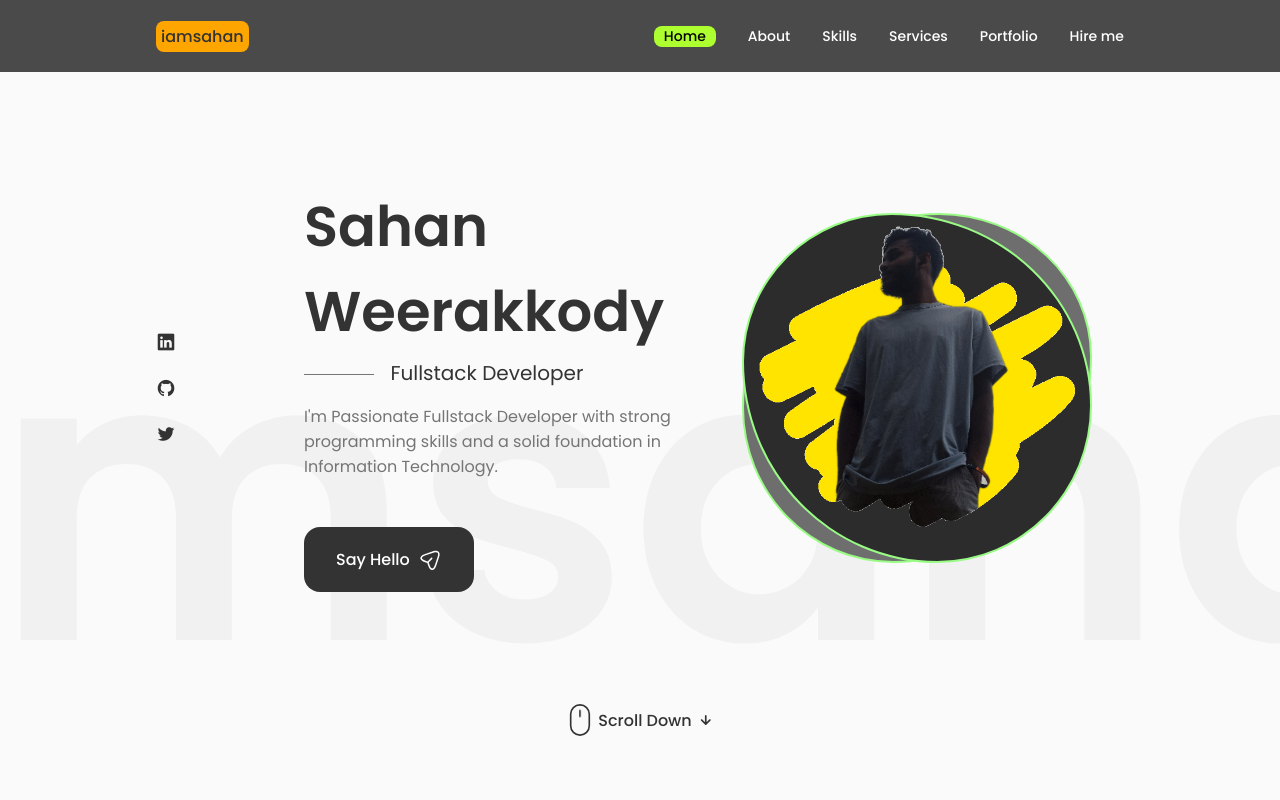
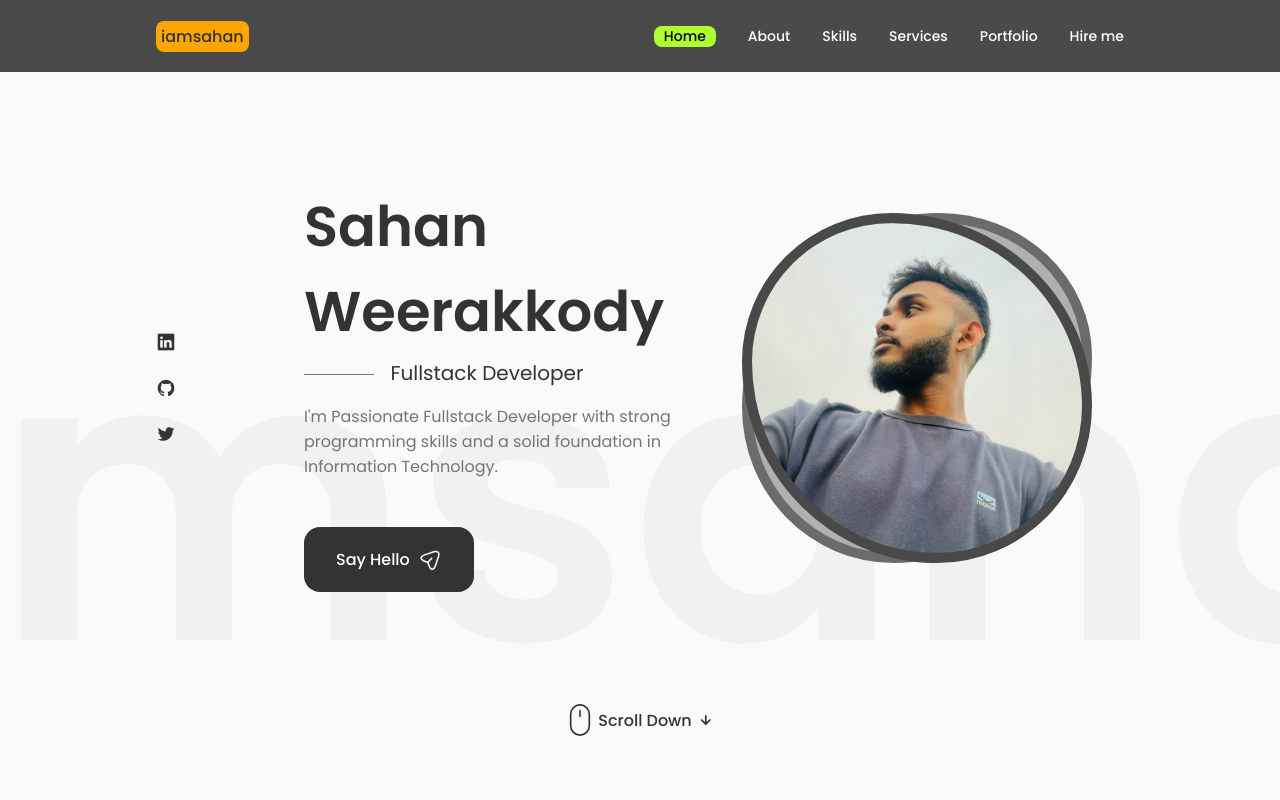
Before and after one commit to iamsahan/portfolio, a React (Create React App) app: page / in a window 1280 px wide. Shown: the top 800 px of the page. Built offline with nearby package versions, Linux system fonts and the light colour scheme.

Commit message:
change profile pic

```diff
--- a/package.json
+++ b/package.json
@@ -11,7 +11,7 @@
     "gh-pages": "^6.1.1",
     "react": "^18.2.0",
     "react-dom": "^18.2.0",
-    "react-scripts": "5.0.1",
+    "react-scripts": "^5.0.1",
     "react-tsparticles": "^2.12.2",
     "tsparticles": "^3.0.3",
     "web-vitals": "^2.1.4"
--- a/src/components/home.css
+++ b/src/components/home.css
@@ -53,7 +53,7 @@
 }
 
 .home__img {
-    background: url(../assets//profile-pic-3-modified-2.png);
+    background: url(../assets//p2.JPG);
     background-repeat: no-repeat;
     background-position: center;
     background-size: cover;
@@ -63,7 +63,7 @@
     height: 350px;
     z-index: 10;
     position: relative;
-    border: 2px solid rgb(153, 251, 133);
+    border: 10px solid rgb(73, 73, 73);
     vertical-align: middle;
 }
 
@@ -82,9 +82,9 @@
 }
 
 .home__img-wrapper::before {
-    background-color: rgb(110, 110, 110);
+    background-color: rgb(176, 176, 176);
     animation: animate__before 8s ease-in-out infinite;
-    border: 2px solid rgb(153, 251, 133);
+    border: 10px solid rgb(107, 107, 107);
 }
 
 .home__img-wrapper::after,
```
Also changed, not shown: src/assets/p2.JPG (added), 1 other file (tests, documents, lock files or other folders).
